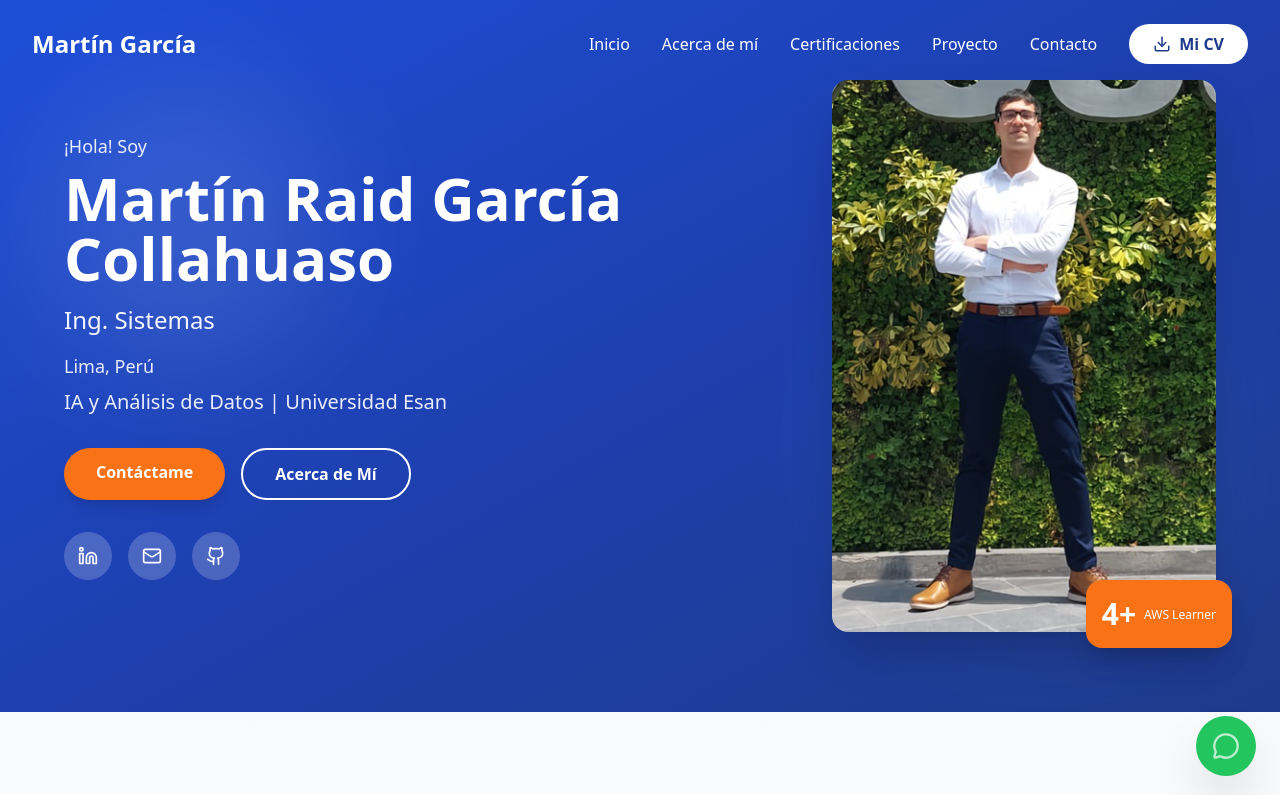
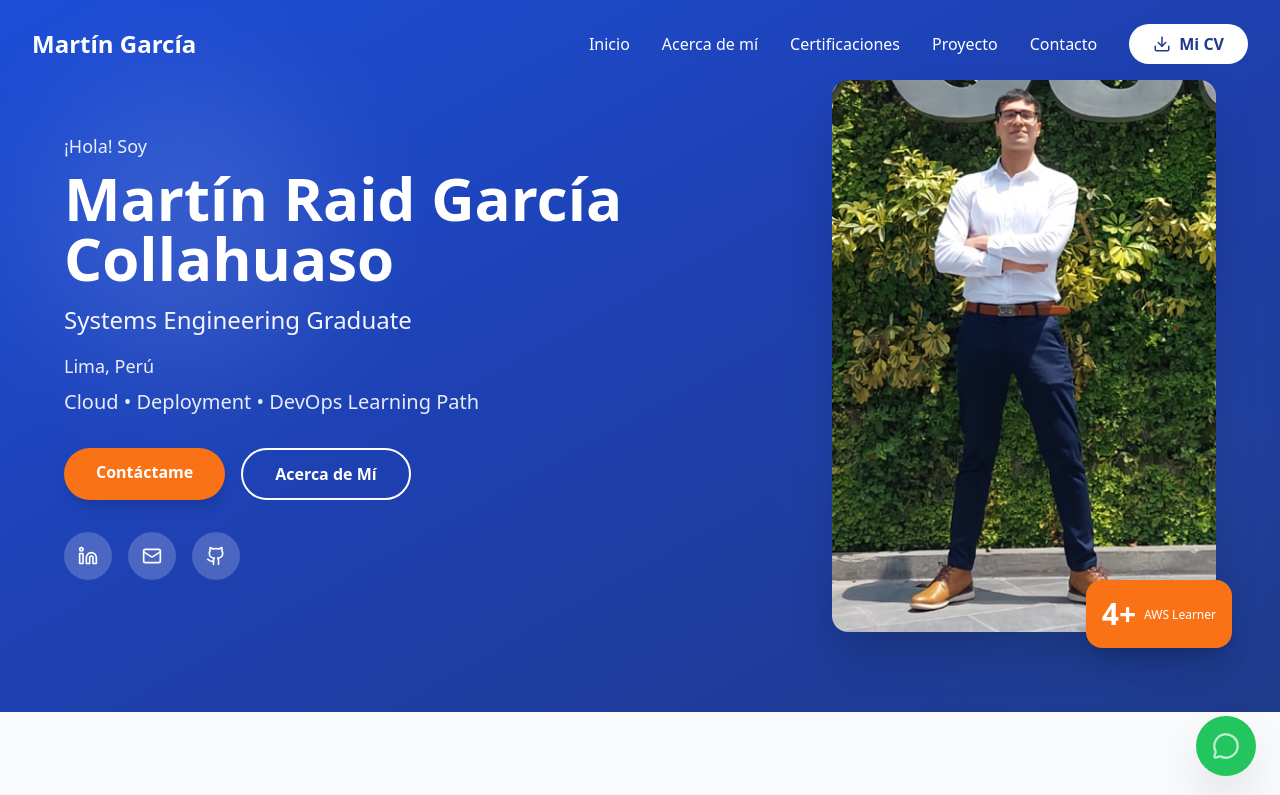
Before and after one commit to MartinRGC/landpmg-react, a React (Create React App) app: page / in a window 1280 px wide. Shown: the top 795 px of the page. Built offline with nearby package versions, Linux system fonts and the light colour scheme.

Commit message:
Change presentation

```diff
--- a/src/components/Header.jsx
+++ b/src/components/Header.jsx
@@ -19,11 +19,11 @@ const Header = () => {
               Martín Raid García Collahuaso
             </h1>
             <h2 className="text-xl md:text-2xl mb-4 opacity-95 font-medium">
-              Ing. Sistemas
+              Systems Engineering Graduate
             </h2>
             <p className="text-base md:text-lg mb-2 opacity-90">Lima, Perú</p>
             <p className="text-lg md:text-xl mb-8 opacity-90 leading-relaxed max-w-2xl">
-              IA y Análisis de Datos | Universidad Esan
+              Cloud • Deployment • DevOps Learning Path
             </p>
 
             {/* Action buttons */}
```
